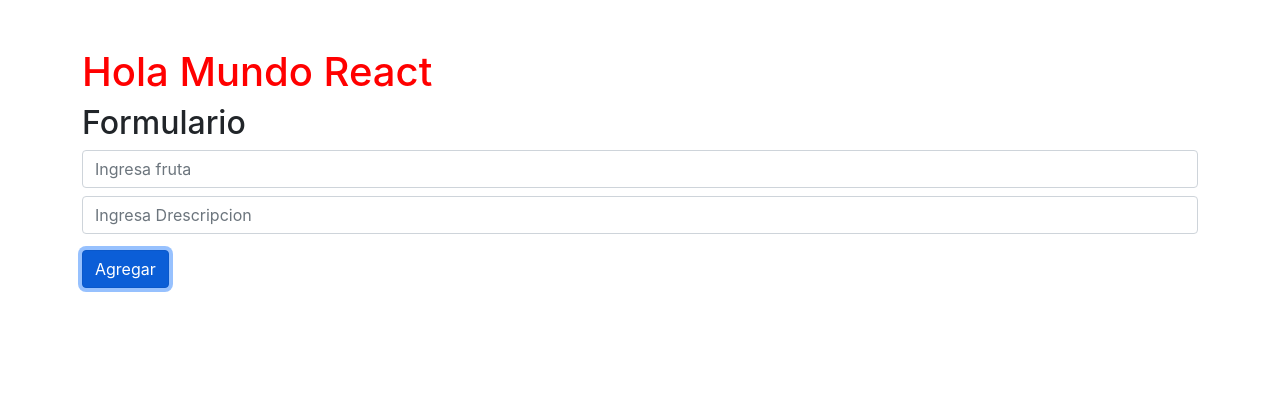
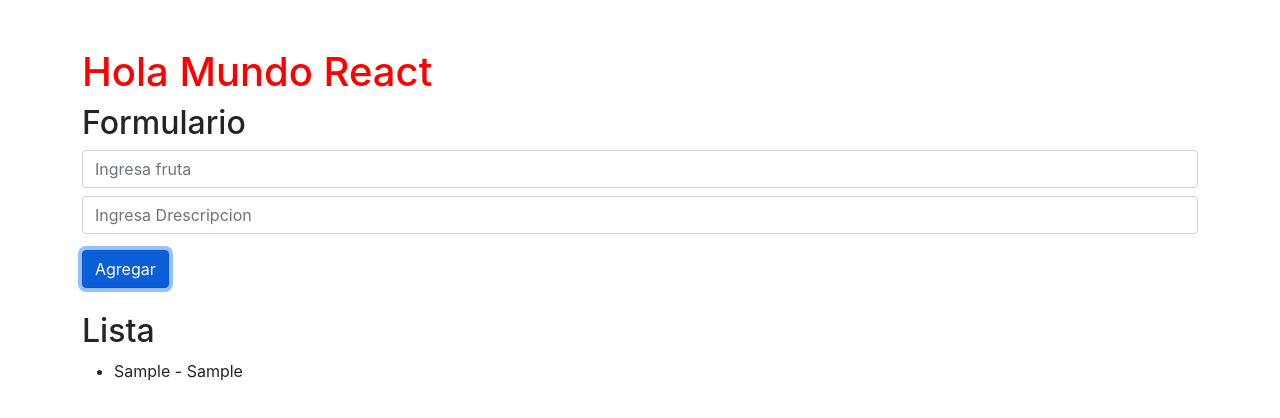
Before and after one commit to jcanelonmobdev/prueba-react, a React (Create React App) app in the folder my-app/: page / in a window 1280 px wide. Both pictures are taken after typing "Sample", "Sample" into the empty fields and a click on the button "Agregar". Shown: the top 418 px of the page. Built offline with nearby package versions, Linux system fonts and the light colour scheme.

Commit message:
Clase 34 practicando lo aprendido

```diff
--- a/my-app/src/App.js
+++ b/my-app/src/App.js
@@ -1,5 +1,5 @@
 import React from 'react'
-import Formulario from './components/Formulario'
+import Formulario2 from './components/Formulario2'
 //import Listas from './components/Listas'
 // import Contador from './components/Contador'
 // import Eventos from './components/Eventos'
@@ -15,7 +15,7 @@
       <Eventos/>
       <Contador/>
       <Listas/>*/}
-      <Formulario/>
+      <Formulario2/>
     </div>
   );
 }
--- /dev/null
+++ b/my-app/src/components/Formulario2.jsx
@@ -0,0 +1,75 @@
+import React from 'react'
+
+const Formulario2 = () => {
+
+    const [fruta, setFruta] = React.useState('')
+    const [descripcion, setDescripcion] = React.useState('')
+
+    const initialState = []
+    const [lista, setLista] = React.useState(initialState)
+
+    const agregarElemento = (fruta, descripcion) => {
+        setLista([
+            ...lista,
+            { fruta: fruta, descripcion: descripcion }
+        ])
+    }
+
+    const guardarDatos = (e) => {
+        e.preventDefault();
+
+        if (!fruta.trim()) {
+            console.log("esta vacio fruta")
+            return
+        }
+
+        if (!descripcion.trim()) {
+            console.log("esta vacio descripcion")
+            return
+        }
+
+        console.log('procesando datos..' + fruta + descripcion)
+        agregarElemento(fruta, descripcion)
+
+        e.target.reset()
+        setFruta('')
+        setDescripcion('')
+    }
+
+    return (
+        <div>
+            <div>
+                <h2>Formulario</h2>
+                <form onSubmit={guardarDatos}>
+                    <input
+                        type="text"
+                        placeholder="Ingresa fruta"
+                        className="form-control mb-2"
+                        onChange={e => setFruta(e.target.value)}
+                    />
+                    <input
+                        type="text"
+                        placeholder="Ingresa Drescripcion"
+                        className="form-control mb-3"
+                        onChange={e => setDescripcion(e.target.value)}
+                    />
+                    <button className="btn btn-primary btn-block" type="submit">Agregar</button>
+
+                </form>
+            </div>
+            <br/>
+            <div>
+                <h2>Lista</h2>
+                <ul>
+                    {
+                        lista.map((item, index) => (
+                            <li key={index}>{item.fruta} - {item.descripcion}</li>
+                        ))
+                    }
+                </ul>
+            </div>
+        </div>
+    )
+}
+
+export default Formulario2
```
